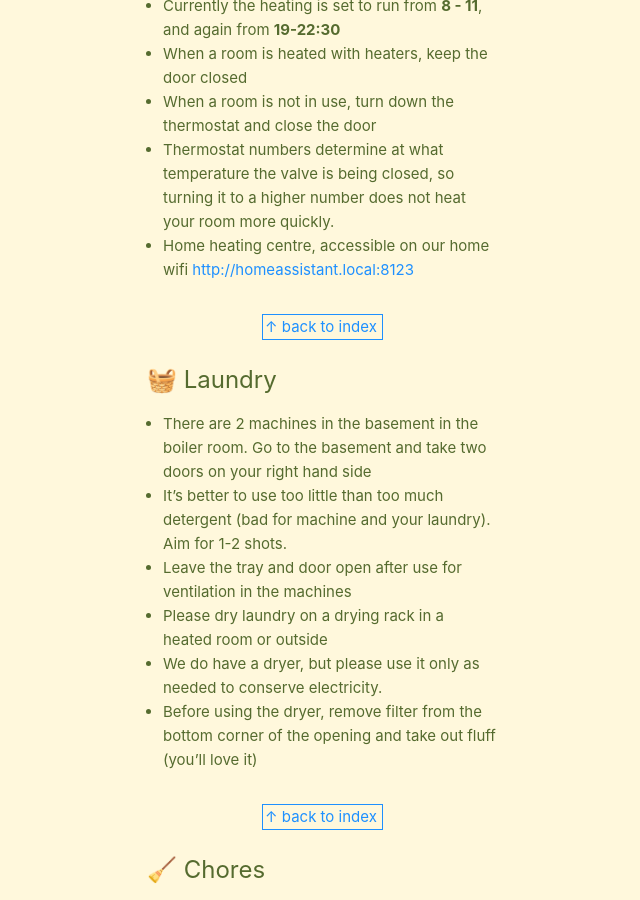
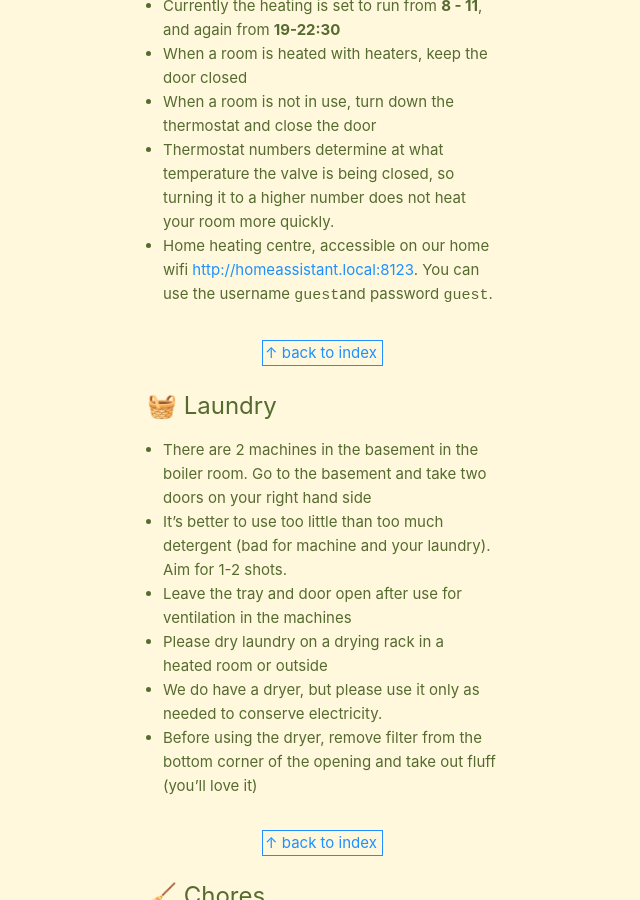
Before and after one commit to zezhaus/how-to, a Jekyll site: the page built from index.md, in a window 1280 px wide and 900 px high, scrolled down 7324 px. Shown: the whole window, without its empty margins (318-958 px from the left). Built offline with Jekyll 4.4.1, drawn with Linux system fonts in a browser that asks for light colours.

Commit message:
Added username and password for home assistant

```diff
--- a/index.md
+++ b/index.md
@@ -178,7 +178,7 @@ While it’s cold we try to keep the fire going 24/7 and ventilate the air to th
 - When a room is heated with heaters, keep the door closed
 - When a room is not in use, turn down the thermostat and close the door
 - Thermostat numbers determine at what temperature the valve is being closed, so turning it to a higher number does not heat your room more quickly.
-- Home heating centre, accessible on our home wifi [http://homeassistant.local:8123](http://homeassistant.local:8123)
+- Home heating centre, accessible on our home wifi [http://homeassistant.local:8123](http://homeassistant.local:8123). You can use the username `guest`and password `guest`.
 
 <a class="toplink" href="#index">&uarr; back to index</a>
 
```
